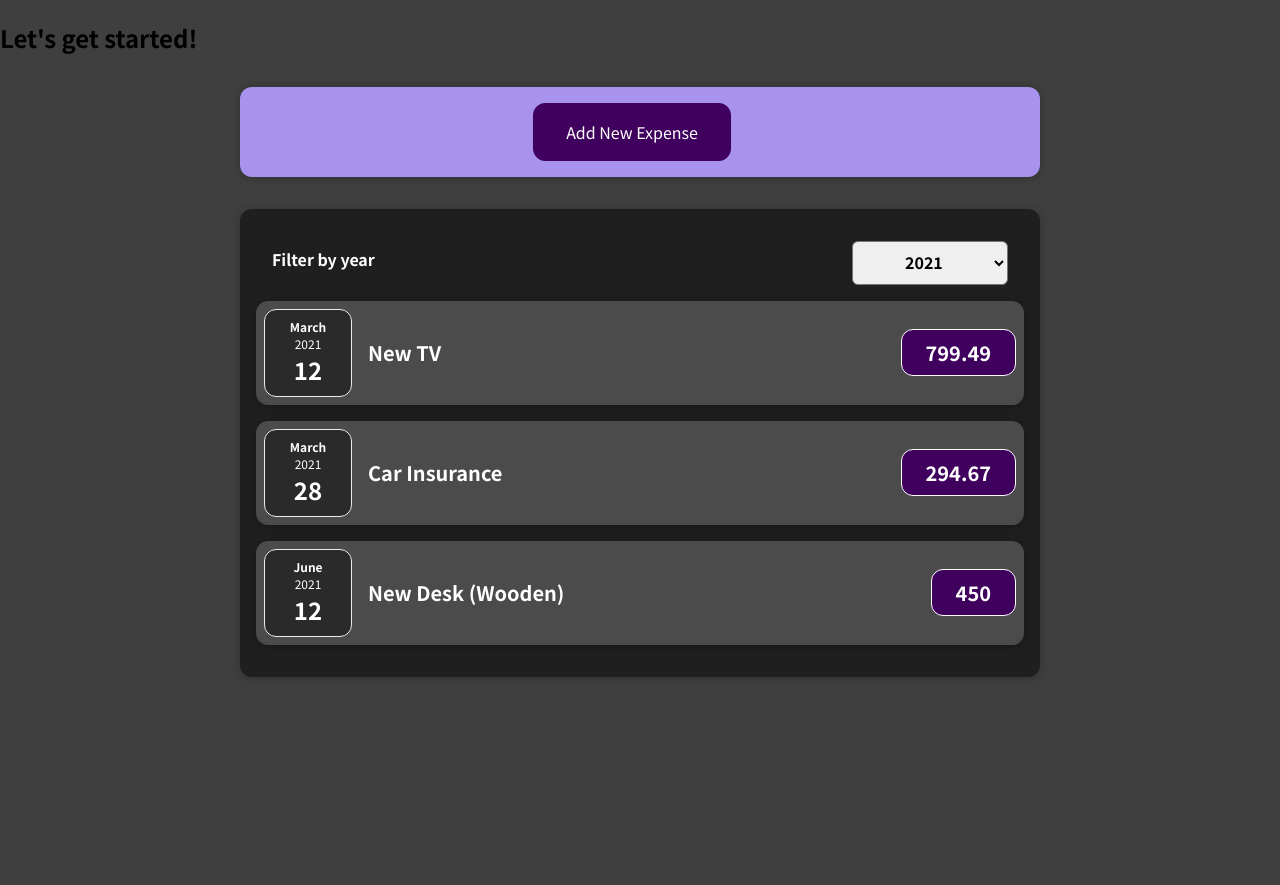
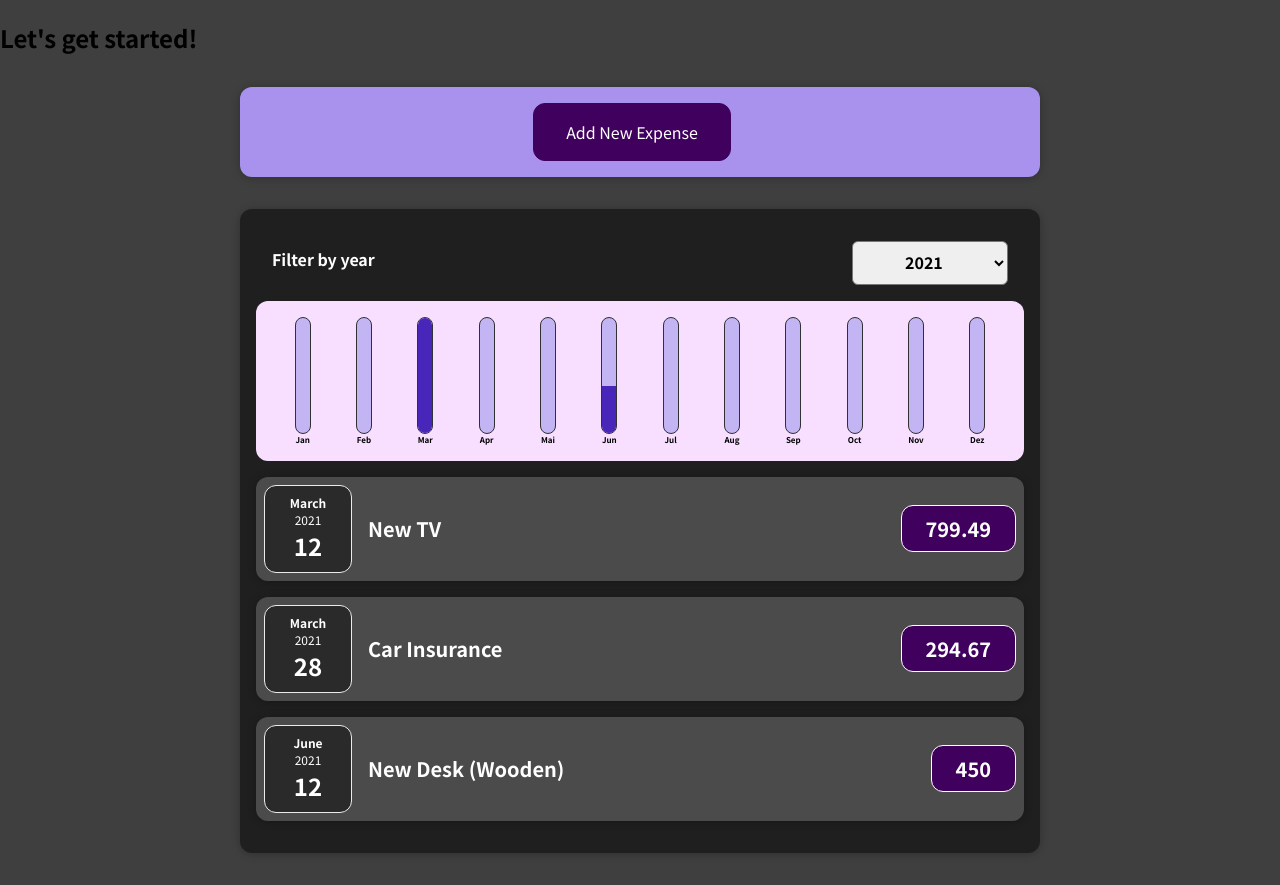
Before and after one commit to bernardoblasquez/udemy-react, a React (Create React App) app in the folder react-complete-guide/: page / in a window 1280 px wide. Before the commit the page ends 800 px from the top, so only its background shows below. Built offline with nearby package versions, Linux system fonts and the light colour scheme.

Commit message:
criação do componente ExpensesChar e sua chamada em Expenses

```diff
--- a/react-complete-guide/src/components/Expenses/Expenses.jsx
+++ b/react-complete-guide/src/components/Expenses/Expenses.jsx
@@ -1,6 +1,7 @@
-import { useState } from 'react'
-import ExpensesFilter from './ExpensesFilter'
-import ExpensesList from './ExpensesList'
+import { useState } from 'react';
+import ExpensesFilter from './ExpensesFilter';
+import ExpensesList from './ExpensesList';
+import ExpensesChart from './ExpensesChart';
 import Card from "../UI/Card";
 import "./expenses.css";
 
@@ -26,6 +27,7 @@ const Expenses = (props) => {
         defaultYear={selectedYear}
         onChangeSelect={changeSelectHandler} />
 
+      <ExpensesChart expenses={filteredListOfExpenses}/>
       <ExpensesList listOfExpenses={filteredListOfExpenses} />
     </Card>
 
--- /dev/null
+++ b/react-complete-guide/src/components/Expenses/ExpensesChart.jsx
@@ -0,0 +1,28 @@
+import Chart from '../Chart/Chart'
+
+const ExpensesChart = (props) => {
+
+    const chartDataPoints = [
+        {label: 'Jan', value: 0 },
+        {label: 'Feb', value: 0 },
+        {label: 'Mar', value: 0 },
+        {label: 'Apr', value: 0 },
+        {label: 'Mai', value: 0 },
+        {label: 'Jun', value: 0 },
+        {label: 'Jul', value: 0 },
+        {label: 'Aug', value: 0 },
+        {label: 'Sep', value: 0 },
+        {label: 'Oct', value: 0 },
+        {label: 'Nov', value: 0 },
+        {label: 'Dez', value: 0 },
+    ];
+
+    for (const expense of props.expenses) {
+        const expenseMonth = expense.date.getMonth();
+        chartDataPoints[expenseMonth].value += expense.amount;
+    }
+
+    return <Chart dataPoints={chartDataPoints} />
+}
+
+export default ExpensesChart;
```
